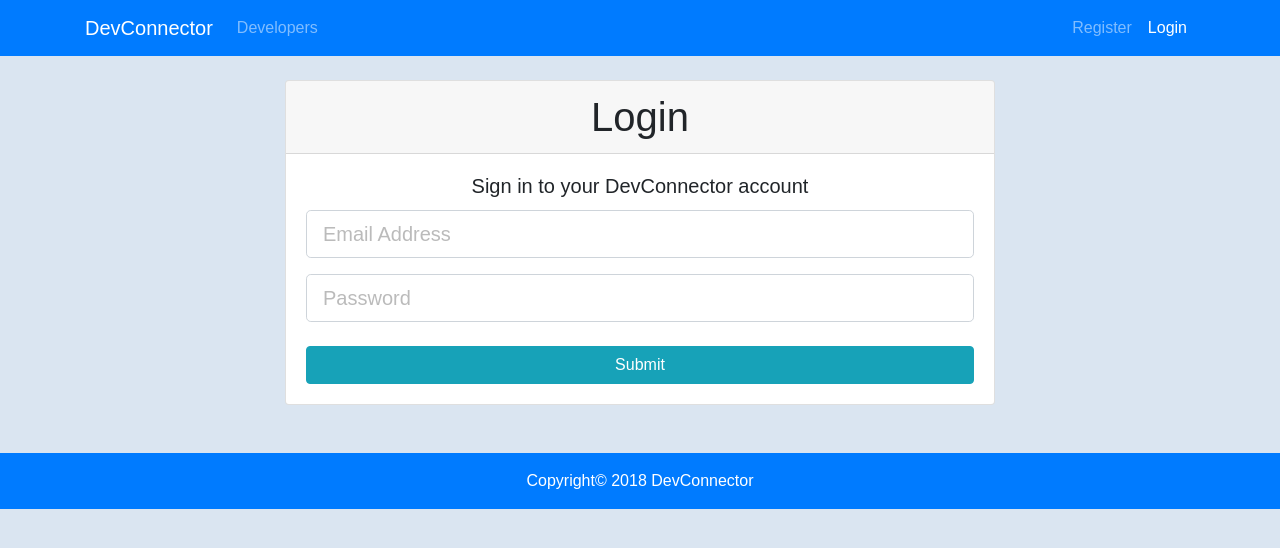
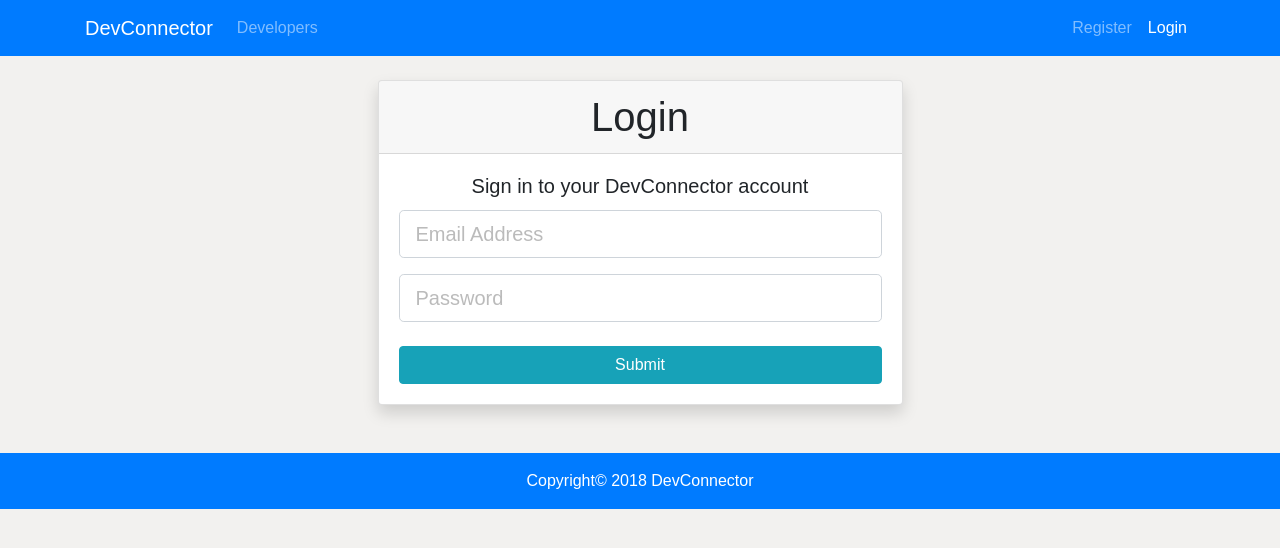
Before and after one commit to eokwukwe/devconnector, a React (Create React App) app in the folder client/: page /login in a window 1280 px wide. Shown: the top 548 px of the page. Built offline with nearby package versions, Linux system fonts and the light colour scheme.

Commit message:
improve login and logout for UI

```diff
--- a/client/src/components/auth/Login.js
+++ b/client/src/components/auth/Login.js
@@ -55,8 +55,8 @@
       <div className="login">
         <div className="container">
           <div className="row">
-            <div className="col-md-8 m-auto">
-              <div className="card">
+            <div className="col-sm-10 col-md-8 col-lg-6 m-auto">
+              <div className="card shadow">
                 <h1 className="card-header text-center">Login</h1>
                 <div className="card-body">
                   <h5 className="card-title text-center">
--- a/client/src/components/auth/Register.js
+++ b/client/src/components/auth/Register.js
@@ -64,7 +64,7 @@
         <div className="container">
           <div className="row">
             <div className="col-sm-10 col-md-8 col-lg-6 m-auto">
-              <div className="card">
+              <div className="card shadow">
                 <h1 className="card-header text-center">Register</h1>
                 <div className="card-body">
                   <h5 className="card-title text-center">
--- a/client/src/index.css
+++ b/client/src/index.css
@@ -2,5 +2,5 @@
   margin: 0;
   padding: 0;
   font-family: sans-serif;
-  background: #dae5f1;
+  background: #f2f1ef;
 }
```
